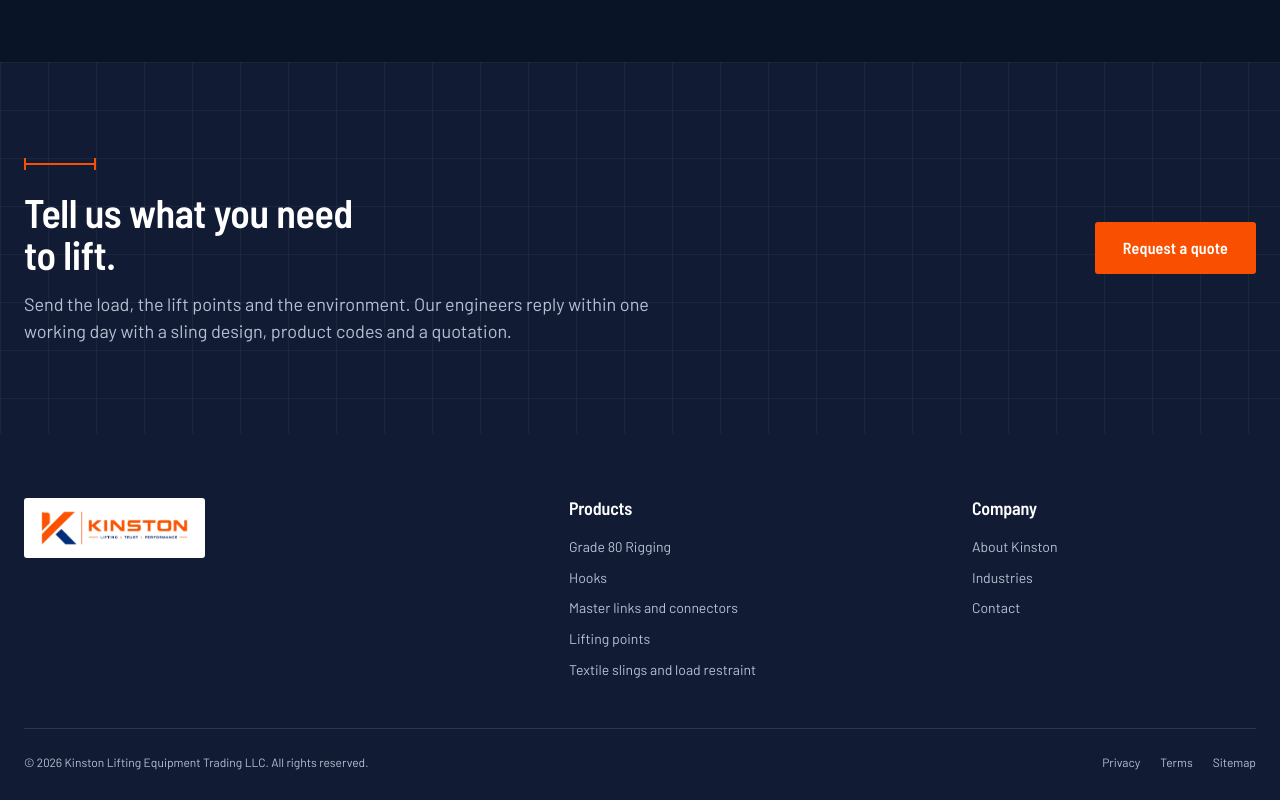
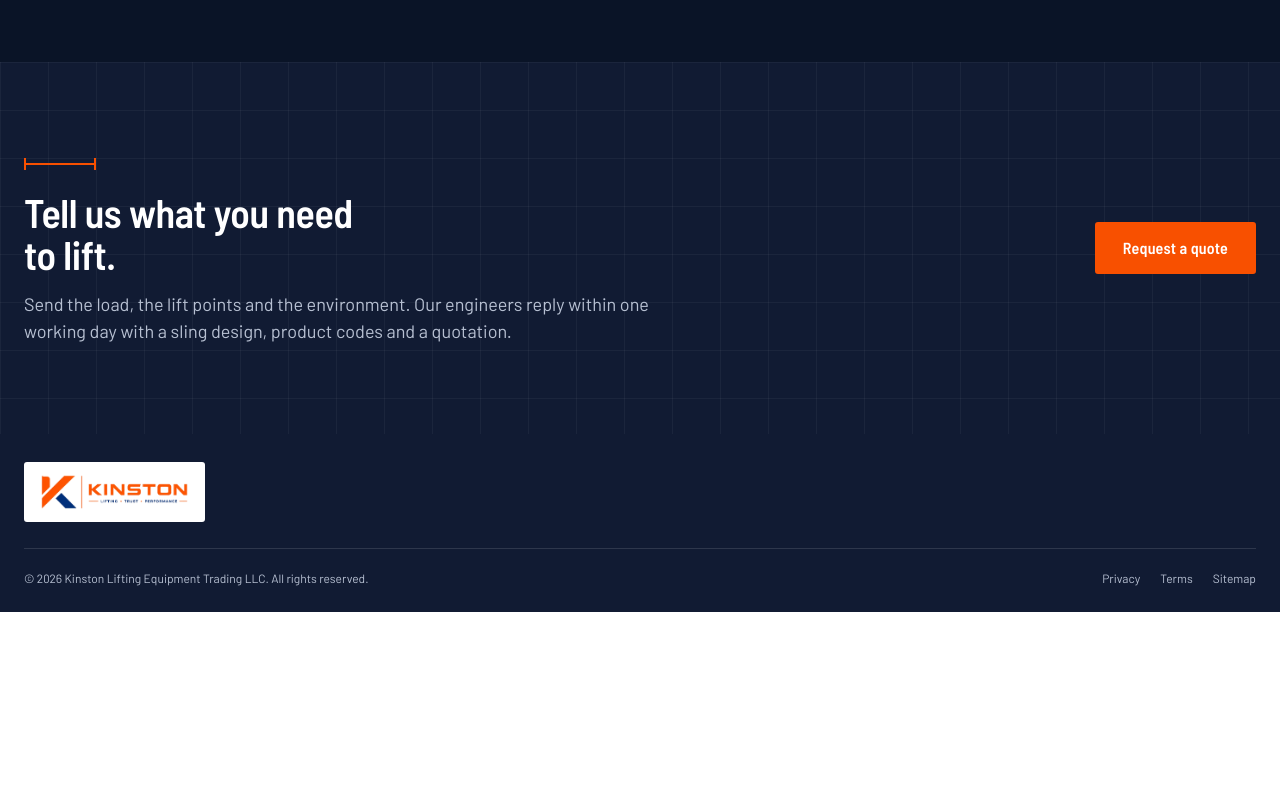
Before and after one commit to QuantumArc-Technologies/kinston-website, an Astro site: page / in a window 1280 px wide. Shown: the part 2975-3775 px from the top of the page. After the commit the page ends 3587 px from the top, so only its background shows below. Built offline with nearby package versions, Linux system fonts and the light colour scheme; Astro itself is replaced by a stand-in of ours.

Commit message:
Simplify footer and reduce spacing

```diff
--- a/src/components/Footer.astro
+++ b/src/components/Footer.astro
@@ -1,8 +1,6 @@
 ---
 import { site } from '../data/site';
-import { allCategoriesWithCounts } from '../data/products';
 const year = new Date().getFullYear();
-const categories = allCategoriesWithCounts();
 ---
 <footer class="site-footer">
   <div class="wrap">
@@ -13,41 +11,6 @@ const categories = allCategoriesWithCounts();
         </a>
       </div>
 
-      <div class="col">
-        <h4>Products</h4>
-        <ul>
-          {categories.map((c) => <li><a href={`/products/${c.slug}`}>{c.name}</a></li>)}
-        </ul>
-      </div>
-
-      <div class="col">
-        <h4>Company</h4>
-        <ul>
-          <li><a href="/about">About Kinston</a></li>
-          <li><a href="/industries">Industries</a></li>
-          {/* Temporarily disabled alongside their pages.
-          <li><a href="/quality">Quality and certification</a></li>
-          <li><a href="/news">News</a></li>
-          <li><a href="/downloads">Downloads</a></li>
-          */}
-          <li><a href="/contact">Contact</a></li>
-        </ul>
-      </div>
-
-{/* Office locations hidden until verified.
-      <div class="col offices">
-        <h4>Offices</h4>
-        <ul>
-          {offices.map((o) => (
-            <li>
-              <strong>{o.city}, {o.country}</strong>
-              <span>{o.role}</span>
-              <a href={`tel:${o.phone.replace(/\s/g, '')}`}>{o.phone}</a>
-            </li>
-          ))}
-        </ul>
-      </div>
-*/}
     </div>
 
     <div class="footer-bottom">
@@ -62,20 +25,11 @@ const categories = allCategoriesWithCounts();
 </footer>
 
 <style>
-  .site-footer { background: var(--ink); color: #b7c0d2; padding-block: 64px 28px; font-size: var(--t-sm); }
-  .footer-top { display: grid; grid-template-columns: 1.4fr 1fr 0.8fr; gap: 48px; padding-bottom: 48px; border-bottom: 1px solid rgba(255,255,255,.12); }
+  .site-footer { background: var(--ink); color: #b7c0d2; padding-block: 28px 24px; font-size: var(--t-sm); }
+  .footer-top { padding-bottom: 20px; border-bottom: 1px solid rgba(255,255,255,.12); }
   .logo-plate { display: inline-block; background: var(--white); padding: 12px 16px; border-radius: var(--radius); }
   .logo-plate img { height: 36px; width: auto; }
-  .col h4 { color: var(--white); margin-bottom: 16px; font-size: var(--t-md); }
-  .col li + li { margin-top: 9px; }
-  .col a { color: #b7c0d2; transition: color .15s; }
-  .col a:hover { color: var(--white); }
-  .offices li { display: grid; gap: 2px; }
-  .offices li + li { margin-top: 16px; }
-  .offices strong { color: var(--white); font-weight: 500; }
-  .footer-bottom { display: flex; justify-content: space-between; flex-wrap: wrap; gap: 12px 24px; padding-top: 24px; font-size: var(--t-xs); }
+  .footer-bottom { display: flex; justify-content: space-between; flex-wrap: wrap; gap: 12px 24px; padding-top: 20px; font-size: var(--t-xs); }
   .footer-bottom ul { display: flex; gap: 20px; }
   .footer-bottom a:hover { color: var(--white); }
-  @media (max-width: 1024px) { .footer-top { grid-template-columns: 1fr 1fr; } }
-  @media (max-width: 600px) { .footer-top { grid-template-columns: 1fr; gap: 36px; } }
 </style>
```
